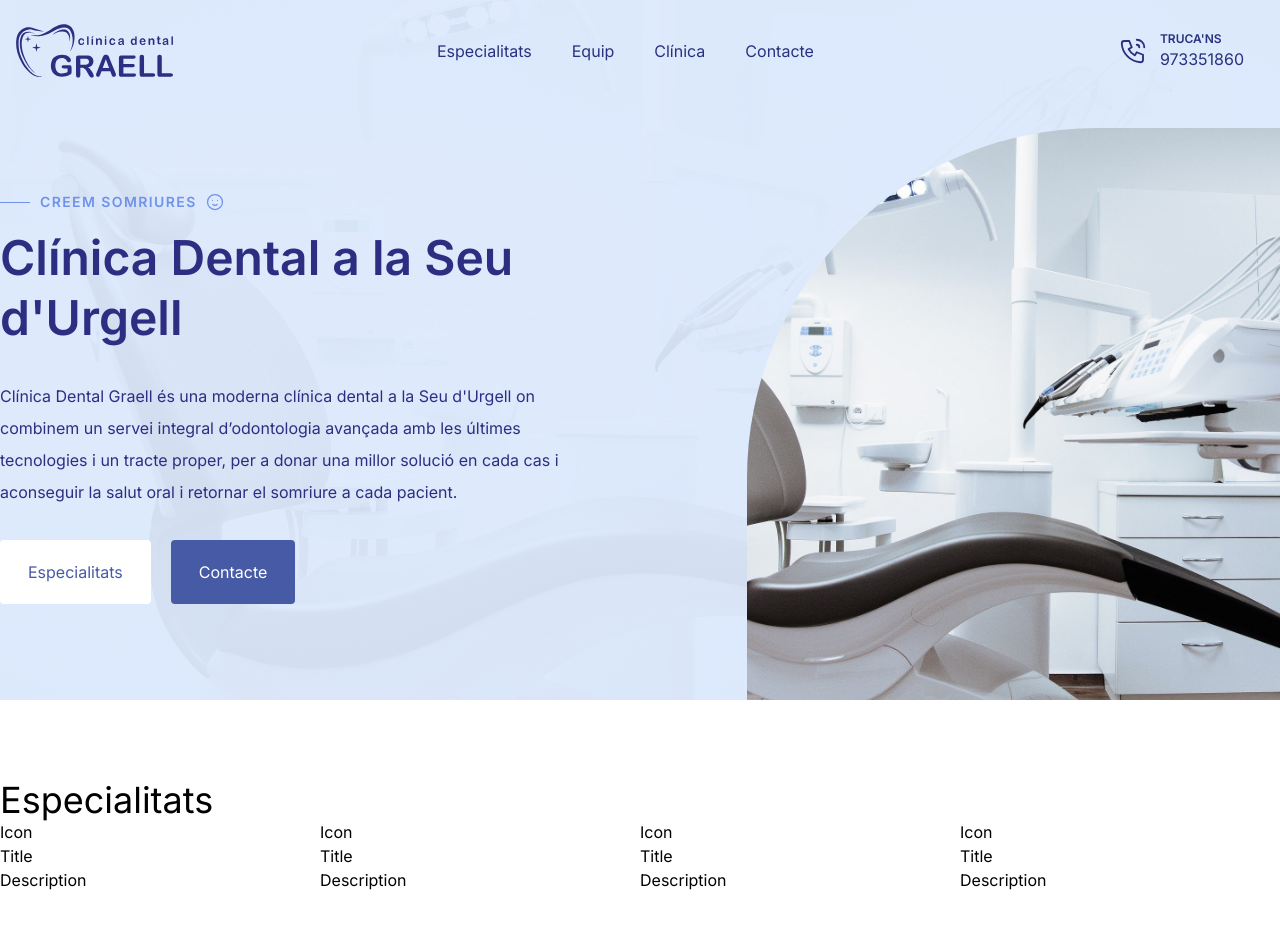
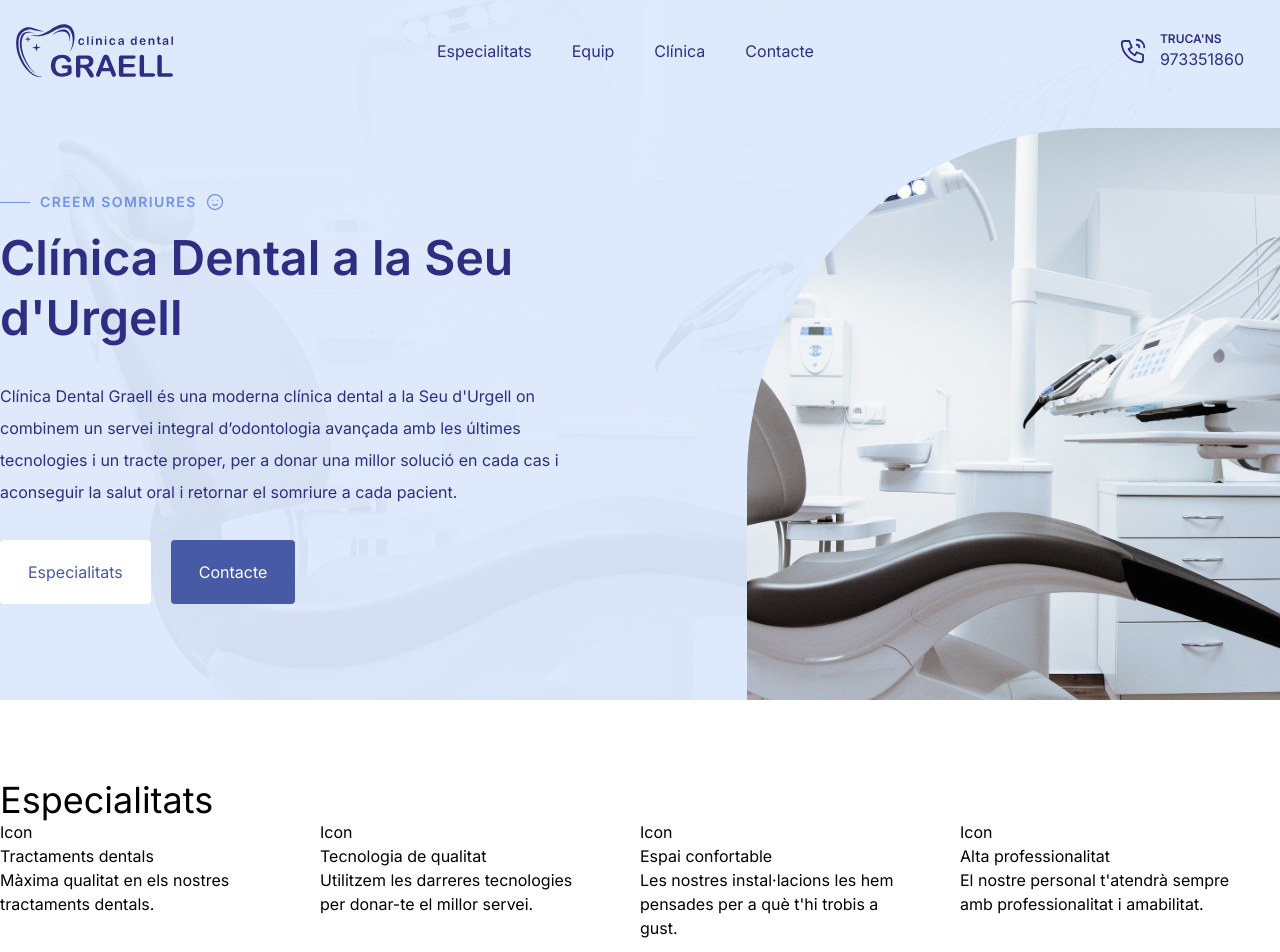
Before and after one commit to juliramon/clinicadentalgraell, a Next.js app: page / in a window 1280 px wide. Shown: the top 952 px of the page. Built offline with nearby package versions, Linux system fonts and the light colour scheme.

Commit message:
chore: refactor components + add specialties text

```diff
--- /dev/null
+++ b/components/Footer.js
@@ -0,0 +1,23 @@
+import React from "react";
+
+const Footer = ({ GlobalTexts }) => {
+  return (
+    <footer>
+      <span>{GlobalTexts.brand}</span>
+      <a href="" title="">
+        {GlobalTexts.phone}
+      </a>
+      <a href="" title="">
+        {GlobalTexts.email}
+      </a>
+      <ul>
+        <li>{GlobalTexts.address}</li>
+        <li>{GlobalTexts.zipCode}</li>
+        <li>{GlobalTexts.city}</li>
+        <li>{GlobalTexts.province}</li>
+      </ul>
+    </footer>
+  );
+};
+
+export default Footer;
--- a/components/navigation/NavigationBar.js
+++ b/components/navigation/NavigationBar.js
@@ -1,7 +1,6 @@
 import React, { useEffect, useState } from "react";
-import GlobalTexts from "../../utils/globals.json";
 
-const NavigationBar = () => {
+const NavigationBar = ({ GlobalTexts }) => {
   const [scrolled, setScrolled] = useState(false);
   useEffect(
     () =>
@@ -33,7 +32,7 @@ const NavigationBar = () => {
         <div className="">
           <a href="/">
             <picture>
-              <source srcset="../branding/logo-clinica-dental-graell-seu-urgell.svg" />
+              <source srcSet="../branding/logo-clinica-dental-graell-seu-urgell.svg" />
               <img
                 src="../branding/logo-clinica-dental-graell-seu-urgell.svg"
                 data-src="../branding/logo-clinica-dental-graell-seu-urgell.svg"
--- a/pages/index.js
+++ b/pages/index.js
@@ -6,21 +6,22 @@ import specialities from "../utils/specialities.json";
 import SpecialityBox from "../components/SpecialityBox";
 import HomeTexts from "../utils/home.json";
 import GlobalTexts from "../utils/globals.json";
+import Footer from "../components/Footer";
 
 const Home = () => {
   return (
     <>
       <Head>
-        <title>Inici - Clínica Dental Graell</title>
+        <title>Inici - {GlobalTexts.brand}</title>
       </Head>
-      <NavigationBar />
+      <NavigationBar GlobalTexts={GlobalTexts} />
       <main>
         <Fade cascade>
           <section className="relative flex flex-wrap items-center py-10 md:py-24">
             <div className="absolute top-0 left-0 w-full h-full">
               <span className="absolute top-p left-0 w-full h-full bg-primary-500 bg-opacity-50 z-10"></span>
               <picture>
-                <source srcset="../branding/clinica-dental-graell-cover-bg.jpg" />
+                <source srcSet="../branding/clinica-dental-graell-cover-bg.jpg" />
                 <img
                   src="../branding/clinica-dental-graell-cover-bg.jpg"
                   data-src="../branding/clinica-dental-graell-cover-bg.jpg"
@@ -40,15 +41,15 @@ const Home = () => {
                       {HomeTexts.tagline}{" "}
                       <svg
                         xmlns="http://www.w3.org/2000/svg"
-                        class="icon icon-tabler icon-tabler-mood-smile ml-2"
+                        className="icon icon-tabler icon-tabler-mood-smile ml-2"
                         width="20"
                         height="20"
                         viewBox="0 0 24 24"
-                        stroke-width="1.5"
+                        strokeWidth="1.5"
                         stroke="#7092E8"
                         fill="none"
-                        stroke-linecap="round"
-                        stroke-linejoin="round"
+                        strokeLinecap="round"
+                        strokeLinejoin="round"
                       >
                         <path stroke="none" d="M0 0h24v24H0z" fill="none" />
                         <circle cx="12" cy="12" r="9" />
@@ -88,7 +89,7 @@ const Home = () => {
                 <source srcSet="../branding/clinica-dental-graell-cover-bg.jpg" />
                 <img
                   src="../branding/clinica-dental-graell-cover-bg.jpg"
-                  data-src="../branding/clinica-dental-graell-cover-bg.jpg"
+                  datasrc="../branding/clinica-dental-graell-cover-bg.jpg"
                   alt="Clínica Dental a la Seu d'Urgell - Clínica Dental Graell"
                   className="object-cover w-full h-full rounded-tl-350"
                   width="400"
@@ -104,10 +105,11 @@ const Home = () => {
             <div className="container mx-auto">
               <h2 className="text-4xl">Especialitats</h2>
               <div className="flex flex-wrap w-full -mx-6">
-                {specialities.map((el) => (
+                {specialities.map((el, idx) => (
                   <SpecialityBox
-                    title="Title"
-                    description="Description"
+                    key={idx}
+                    title={el.title}
+                    description={el.description}
                     icon="Icon"
                   />
                 ))}
@@ -142,21 +144,7 @@ const Home = () => {
           </section>
         </Fade>
       </main>
-      <footer>
-        <span>{GlobalTexts.brand}</span>
-        <a href="" title="">
-          {GlobalTexts.phone}
-        </a>
-        <a href="" title="">
-          {GlobalTexts.email}
-        </a>
-        <ul>
-          <li>{GlobalTexts.address}</li>
-          <li>{GlobalTexts.zipCode}</li>
-          <li>{GlobalTexts.city}</li>
-          <li>{GlobalTexts.province}</li>
-        </ul>
-      </footer>
+      <Footer GlobalTexts={GlobalTexts} />
     </>
   );
 };
--- a/utils/specialities.json
+++ b/utils/specialities.json
@@ -1,22 +1,22 @@
 [
   {
-    "title": "",
-    "description": "",
+    "title": "Tractaments dentals",
+    "description": "Màxima qualitat en els nostres tractaments dentals.",
     "icon": ""
   },
   {
-    "title": "",
-    "description": "",
+    "title": "Tecnologia de qualitat",
+    "description": "Utilitzem les darreres tecnologies per donar-te el millor servei.",
     "icon": ""
   },
   {
-    "title": "",
-    "description": "",
+    "title": "Espai confortable",
+    "description": "Les nostres instal·lacions les hem pensades per a què t'hi trobis a gust.",
     "icon": ""
   },
   {
-    "title": "",
-    "description": "",
+    "title": "Alta professionalitat",
+    "description": "El nostre personal t'atendrà sempre amb professionalitat i amabilitat.",
     "icon": ""
   }
 ]
```
